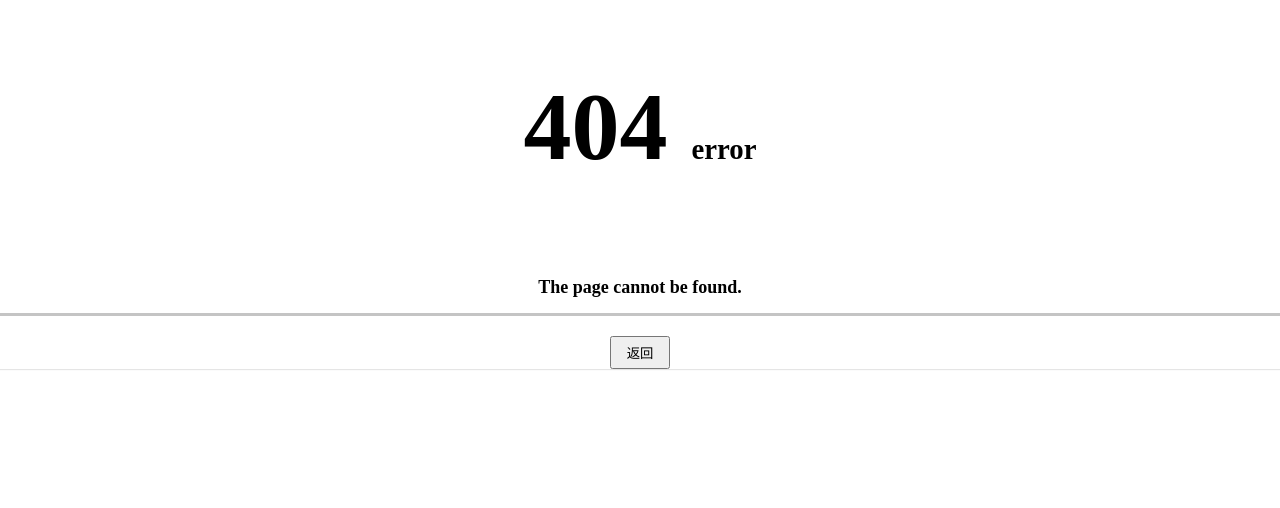
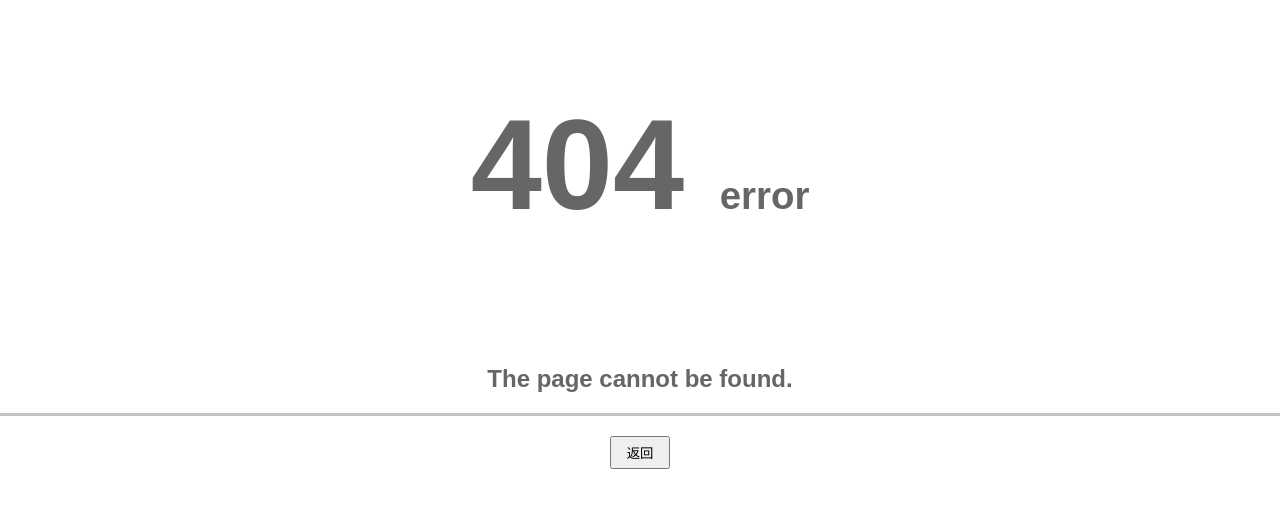
Before and after one commit to tanjiancheng/webchat, a PHP site: page /templetes/404.php in a window 1280 px wide. Shown: the top 508 px of the page. Run offline with PHP 8.4, Linux system fonts and the light colour scheme.

Commit message:
version 1.51

```diff
--- a/action/ClientAction.php
+++ b/action/ClientAction.php
@@ -20,12 +20,10 @@ class ClientAction {
 			@header("location:index.php?func=LoginAction.showLoginIndex");
 		}
 
+
 		$userName = $_SESSION['user']['userName'];
 		$pic = $_SESSION['user']['pic'];
 		$ip = get_ClientIP();
-
-		unset($_SESSION);
-		session_destroy();
 
 		GameCore::display("client.php",array(
 			'userName' => $userName,
--- a/action/LoginAction.php
+++ b/action/LoginAction.php
@@ -27,6 +27,10 @@ class LoginAction {
 		$password = $parame['password'];
 		$pic = $parame['pic'];
 
+		if(!isset($pic)) {
+			$pic = "default.gif";
+		}
+
 		$_SESSION['user'] = array(
 			'userName' => $userName,
 			'pic' => $pic
--- a/css/style.css
+++ b/css/style.css
@@ -159,7 +159,7 @@ table.chat-table {
     zoom: 1;
     width: 48px;
     height: 75px;
-    background: url("../images/default.gif") no-repeat;
+    /* background: url("../images/default.gif") no-repeat; */
     text-align: center;
 
 }
--- a/templetes/404.php
+++ b/templetes/404.php
@@ -6,11 +6,12 @@
 		<title>404</title>
 		<link href="css/style.css" rel="stylesheet" type="text/css" />
 		<style>
+			body {
+				font: normal 100% "Microsoft YaHei",SimHei,sans-serif;
+				color: #666;
+			}
 			.errorContainer {
 				padding-top:15px;
-				-webkit-box-shadow:  0px 0px 1px 1px rgba(0, 0, 0, 0.1);
-				-moz-box-shadow: 0px 0px 1px 1px rgba(0, 0, 0, 0.1);
-			    box-shadow:  0px 0px 1px 1px rgba(0, 0, 0, 0.1);
 			    width:100%;
 			}
 			.errorInfo {
--- a/templetes/client.php
+++ b/templetes/client.php
@@ -118,7 +118,7 @@
 	<body class="body-blue">
 		<div id="container">
 			<div id="header" style="position:relative;">
-				<h1 style="position:absolute;bottom:0px;padding:0 10px">小成成聊天室v1.00</h1>
+				<h1 style="position:absolute;bottom:0px;padding:0 10px">小成成聊天室v1.50</h1>
 			</div>
 			<div id="chat-content">
 				<!-- <div class="other clearfix">
```
Also changed, not shown: images/user/default.gif (added), images/user/other.gif (added).
